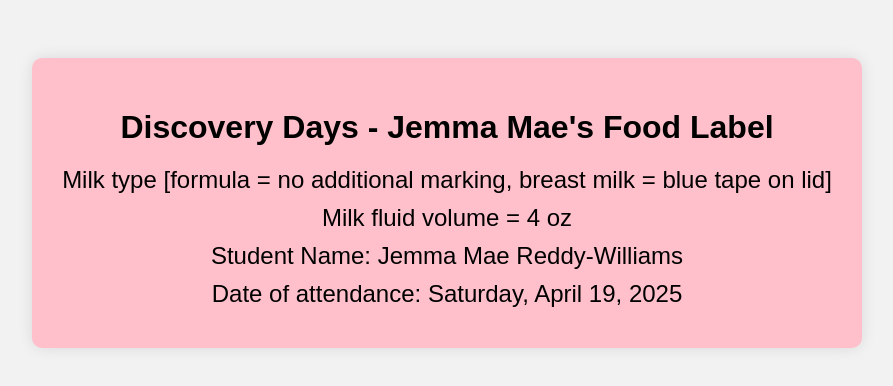
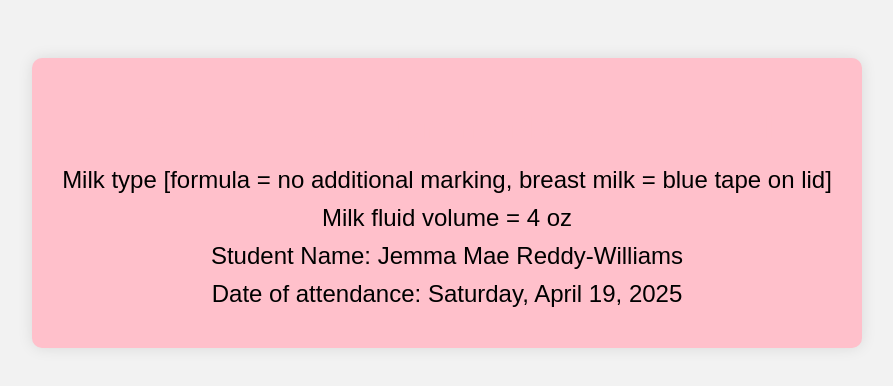
Before and after one commit to WebGenius123/JemmasMilk, a plain HTML site: page index.html in a window 1280 px wide. Shown: the whole page, without its empty margins (193-1086 px from the left). Drawn offline with Linux system fonts and the light colour scheme.

Commit message:
Update index.html

```diff
--- a/index.html
+++ b/index.html
@@ -5,7 +5,7 @@
     <title>Simple Word List</title>
     <style>
         body {
-            font-family: Arial, sans-serif;
+            font-family: Edwardian Script ITC, sans-serif;
             background: #f2f2f2;
             text-align: center;
             padding: 50px;
@@ -28,7 +28,7 @@
 </head>
 <body>
     <div class="word-list">
-        <h1>Discovery Days - Jemma Mae's Food Label</h1>
+        <h1 style="color: pink" style="font-family:verdana">Discovery Days - Jemma Mae's Food Label</h1>
         <p>Milk type [formula = no additional marking, breast milk = blue tape on lid]</p>
 	<p> Milk fluid volume = 4 oz </p>
         <p>Student Name: Jemma Mae Reddy-Williams</p>
@@ -49,5 +49,6 @@
     dateElement.textContent = formattedDate;
   </script>
     </div>
+
 </body>
 </html>
```
